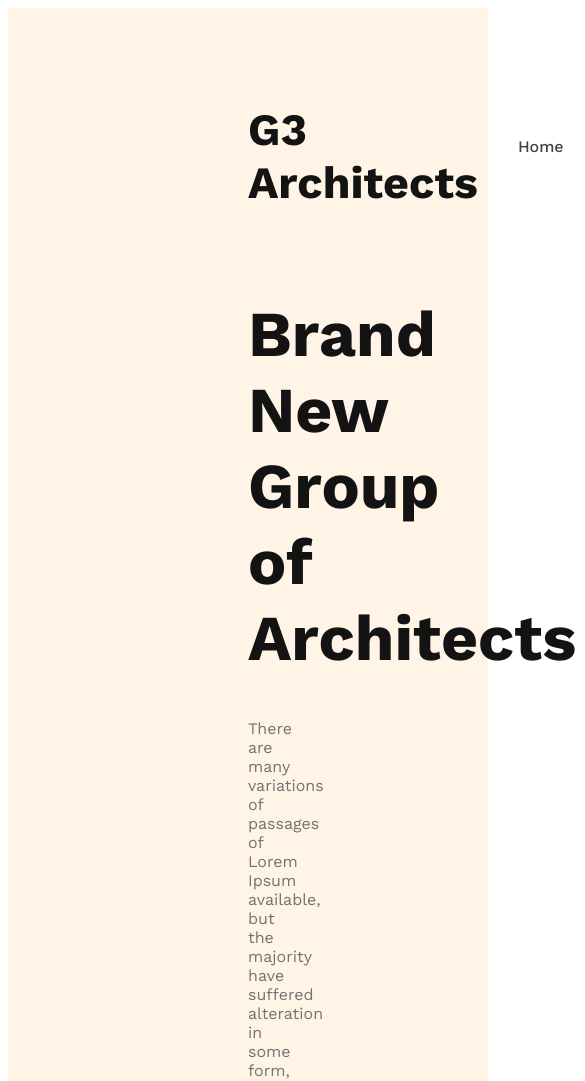
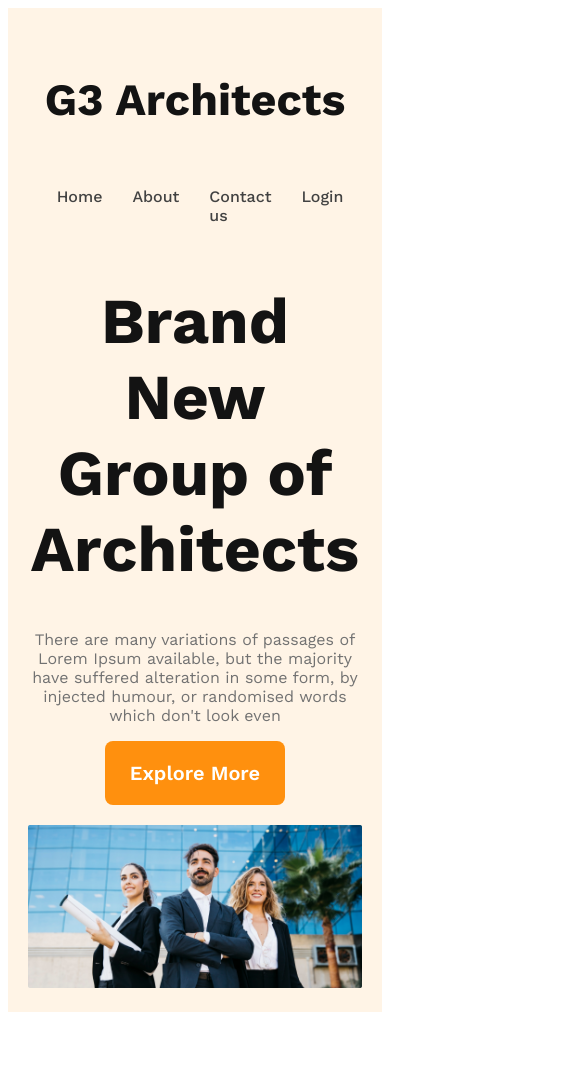
Before and after one commit to AbuBakkarSiddique007/G3-Architect-website, a plain HTML site: page index.html in a window 390 px wide. Shown: the top 1081 px of the page, 585 px wide, since content can reach past the window. After the commit the page ends 1020 px from the top, so only its background shows below. Drawn offline with nearby package versions, Linux system fonts and the light colour scheme.

Commit message:
added btn styles and added media for nav and banner section

```diff
--- a/architect.css
+++ b/architect.css
@@ -2,28 +2,40 @@
 @import url('https://fonts.googleapis.com/css2?family=Merriweather:wght@400;700;900&family=Work+Sans:wght@400;500;600;700;800&display=swap');
 
 /* shared styles */
-*{
+* {
     font-family: 'Merriweather', serif;
     font-family: 'Work Sans', sans-serif;
 }
 
-.btn-primary{
+.btn-primary {
+    border-radius: 8px;
+    background: #FF900E;
+    padding: 20px 25px;
+    color: #FFF;
+    /* font-size: 20px => 1.25rem; */
+    font-size: 1.25rem;
+    font-weight: 600;
 
+    /* added for jokhon cursor niye gele hand er logo ashe */
+    cursor: pointer;
+    /* black ekta border chilo oita remove korar jonno */
+    border: 0;
 }
 
 /* nav and header section */
-header{
+header {
     background: rgba(255, 144, 14, 0.10);
     padding: 50px 240px;
 }
 
-nav{
+nav {
     display: flex;
     justify-content: space-between;
     /* h3 and list item gula jeno pash pashi thake */
     align-items: center;
 }
-.nav-title{
+
+.nav-title {
     color: #131313;
     font-weight: 700;
 
@@ -32,17 +44,19 @@ nav{
 
 
 }
-nav > ul{
+
+nav>ul {
     display: flex;
 }
 
-nav li{
+nav li {
     /* for remove the ul list icon */
     list-style: none;
     /* for give space between them */
     margin-right: 30px;
 }
-nav li a{
+
+nav li a {
     text-decoration: none;
     font-weight: 500;
     font-size: 1rem;
@@ -50,19 +64,51 @@ nav li a{
 }
 
 /* banner section */
-.banner-content{
+.banner-content {
     /* width: 862px; */
     max-width: 800px;
     text-align: center;
     margin: 0 auto;
 }
-.banner-title{
+
+.banner-title {
     color: #131313;
 
     /* font-size: 64px; => 64=>4*16=>4rem */
     font-size: 4rem;
     font-weight: 700;
 }
-.banner-description{
+
+.banner-description {
     color: #727272;
 }
+
+.banner img {
+    margin-top: 20px;
+    width: 100%;
+}
+
+/* responsive media query */
+/* mobile devices */
+@media screen and (max-width : 576px) {
+    header{
+        padding: 20px;
+    }
+
+    /* je khane flex use korso oigular direction change kore dite hoi */
+    nav{
+        flex-direction: column;
+    }
+
+}
+
+/* tablet or medium devices */
+@media screen and (min-width : 576px ) and (max-width : 960px) {
+    header{
+        padding: 50px;
+    }
+    nav{
+        flex-direction: column;
+    }
+
+}
```
